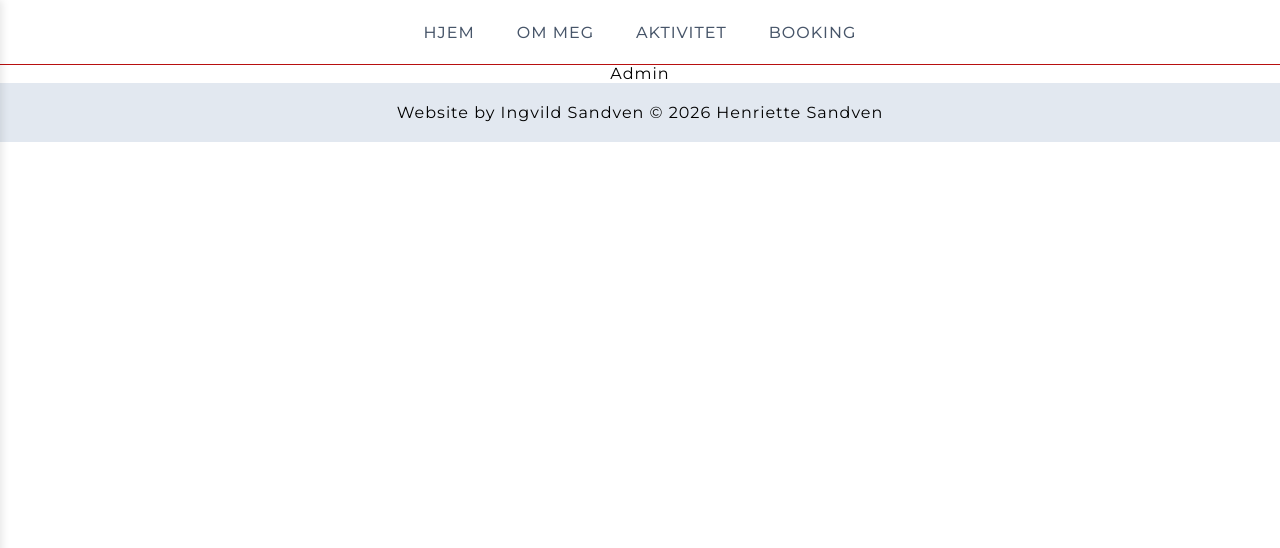
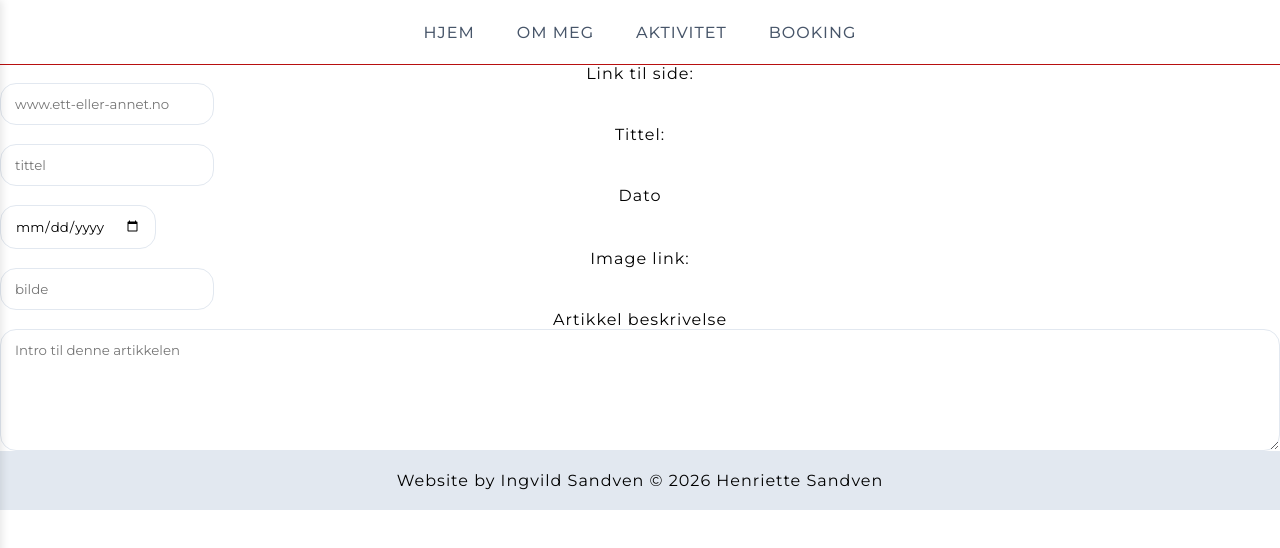
Before and after one commit to ingvildsandven/diagnosefellen, a React (Vite) app: page /admin in a window 1280 px wide. Shown: the top 548 px of the page. Built offline with nearby package versions, Linux system fonts and the light colour scheme; no server answers.

Commit message:
[feat] input fields for admin adding articles (#3)

```diff
--- a/src/api/supabase/metadata.ts
+++ b/src/api/supabase/metadata.ts
@@ -1,11 +1,13 @@
 import supabase from "./client";
 
 export async function getMetadata(url_link: string) {
+  if (!url_link) return;
+
   const { data, error } = await supabase.functions.invoke("get-metadata", {
-  body: {
-    url: url_link,
-  },
-});
+    body: {
+      url: url_link,
+    },
+  });
 
   if (error) throw error;
 
--- a/src/components/BookingForm/BookingForm.tsx
+++ b/src/components/BookingForm/BookingForm.tsx
@@ -68,7 +68,6 @@ export default function BookingForm({ onSubmit }: BookingFormProps) {
       if (typeof onSubmit === "function") {
         await onSubmit(payload);
       } else {
-        // Replace this with your API call.
         await new Promise((r) => setTimeout(r, 450));
       }
 
--- /dev/null
+++ b/src/pages/AdminPage/AdminPage.module.css
@@ -0,0 +1,20 @@
+.input,
+.select {
+  display: block;
+  border: 1px solid var(--line);
+  border-radius: var(--radius);
+  padding: 12px 14px;
+  background: #fff;
+  font-family: montserrat, Verdana, Geneva, Tahoma, sans-serif;
+}
+
+.textarea {
+  display: block;
+  border: 1px solid var(--line);
+  border-radius: var(--radius);
+  padding: 12px 14px;
+  background: #fff;
+  resize: vertical;
+  width: calc(100% - 30px);
+  font-family: montserrat, Verdana, Geneva, Tahoma, sans-serif;
+}
--- a/src/pages/AdminPage/AdminPage.tsx
+++ b/src/pages/AdminPage/AdminPage.tsx
@@ -1,10 +1,105 @@
-import supabase from "../../api/supabase/client";
+import styles from "./AdminPage.module.css";
 import { useFetchMetadata } from "../../hooks/useFetchMetadata";
+import { useEffect, useState, type FormEvent } from "react";
+
+function formatDate(date: string) {
+  return date?.split("T")[0] ?? "";
+}
 
 function AdminPage() {
-    const {data, isError, isLoading} = useFetchMetadata("https://www.aftenposten.no/amagasinet/i/vgGeA5/psykiater-henriette-k-sandven-ut-mot-adhd-diagnoser")
+  const [url, setUrl] = useState<string>("");
+  const [title, setTitle] = useState("");
+    const [content, setContent] = useState("");
+      const [date, setDate] = useState("");
+      const [imgLink, setImgLink] = useState("");
+  const { data, isError, isLoading } = useFetchMetadata(url);
 
-    console.log("RRR" ,data, isError, isLoading)
-  return <div>Admin</div>;
+  useEffect(() => {
+    if (data) {
+      if (data.title) setTitle(data.title);
+      if (data.description) setContent(data.description);
+      if(data.image) setImgLink(data.image);
+      if (data.publishedTime) setDate(formatDate(data.publishedTime));
+    }
+  }, [url]);
+  console.log("RRR", data, isError, isLoading, date);
+
+  function handleSubmit(event: FormEvent<HTMLFormElement>): void {
+    throw new Error("Function not implemented.");
+  }
+
+  return (
+    <main>
+      <label className={styles.label} htmlFor="link">
+        Link til side:
+      </label>
+      <input
+        id="link"
+        name="link"
+        type="link"
+        placeholder="www.ett-eller-annet.no"
+        value={url}
+        onChange={(e) => setUrl(e.target.value)}
+        className={styles.input}
+        required
+      />
+
+      <form className={styles.form} onSubmit={handleSubmit} noValidate>
+        <label className={styles.label} htmlFor="tittel">
+          Tittel:
+        </label>
+        <input
+          id="tittel"
+          name="tittel"
+          type="input"
+          placeholder="tittel"
+          value={title}
+          onChange={(e) => setUrl(e.target.value)}
+          className={styles.input}
+          required
+        />
+
+        <label className={styles.label} htmlFor="date">
+          Dato
+        </label>
+        <input
+          id="date"
+          name="date"
+          type="date"
+          value={date}
+          onChange={(e) => setDate(e.target.value)}
+          className={styles.input}
+        />
+
+                <label className={styles.label} htmlFor="image">
+          Image link:
+        </label>
+        <input
+          id="image"
+          name="image"
+          type="input"
+          placeholder="bilde"
+          value={imgLink}
+          onChange={(e) => setUrl(e.target.value)}
+          className={styles.input}
+          required
+        />
+
+         <label className={styles.label} htmlFor="content">
+            Artikkel beskrivelse
+          </label>
+          <textarea
+            id="content"
+            name="content"
+            rows={6}
+            placeholder="Intro til denne artikkelen"
+            value={content}
+            onChange={(e) => setContent(e.target.value)}
+            className={styles.textarea}
+            required
+          />
+      </form>
+    </main>
+  );
 }
 export default AdminPage;
```
